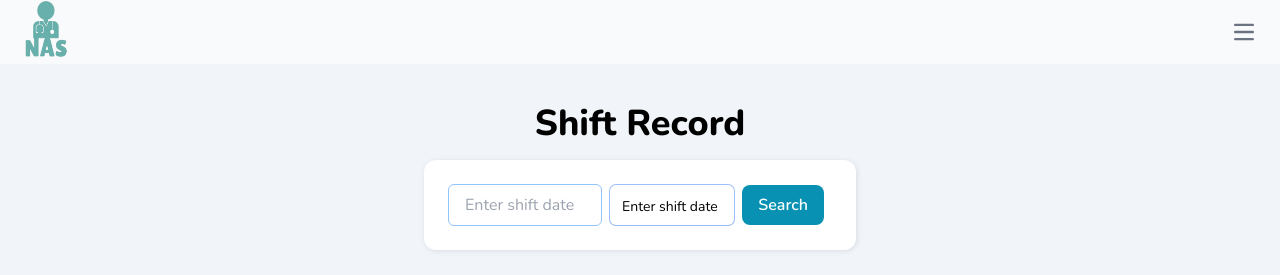
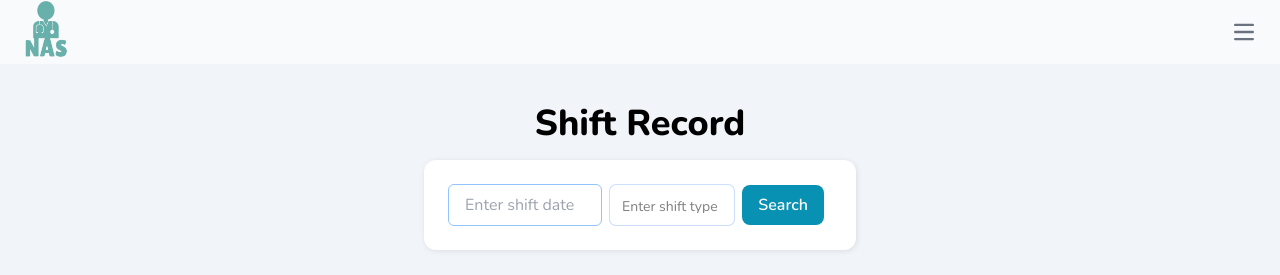
Before and after one commit to Hiba-Mohamed/Reactjs-Nurses-Assignment-Sheet, a React (Vite) app: page /shiftHistory in a window 1280 px wide. Shown: the top 275 px of the page. Built offline with nearby package versions, Linux system fonts and the light colour scheme.

Commit message:
font grey for placeholder, error bug fixed

```diff
--- a/src/pages/manageStaff.tsx
+++ b/src/pages/manageStaff.tsx
@@ -155,6 +155,7 @@ const validatePatientName = (patientName: string, ShiftId: string) => {
   return true;
 };
 
+console.log(errors);
 
 
   if (ShiftId) {
@@ -213,7 +214,7 @@ const validatePatientName = (patientName: string, ShiftId: string) => {
                       </p>
                     )}
                     {errors.nurseName &&
-                      errors.nurseName.type === "isNotDuplicate" && (
+                      errors.nurseName.type === "validate" && (
                         <p className="text-peach">{errors.nurseName.message}</p>
                       )}
                   </div>
@@ -315,7 +316,11 @@ const validatePatientName = (patientName: string, ShiftId: string) => {
                             name={`assignedPatient.${index}.patientRoom`}
                             control={control}
                             defaultValue=""
-                            rules={{ required: true, maxLength: 20 }}
+                            rules={{
+                              required: true,
+                              maxLength: 20,
+
+                            }}
                             render={({ field: { onChange, value } }) => (
                               <input
                                 className="w-24 appearance-none focus:outline-none w-full"
@@ -326,6 +331,7 @@ const validatePatientName = (patientName: string, ShiftId: string) => {
                               />
                             )}
                           />
+
                           <Controller
                             name={`assignedPatient.${index}.patientName`}
                             control={control}
@@ -346,8 +352,14 @@ const validatePatientName = (patientName: string, ShiftId: string) => {
                               />
                             )}
                           />
+                          {/* {errors.patientName &&
+                            errors.patientName.type === "isNotDuplicate" && (
+                              <p className="text-peach">
+                                {errors.patientName.message}
+                              </p>
+                            )} */}
                           {errors?.assignedPatient?.[index]?.patientName
-                            ?.type === "isNotDuplicate" && (
+                            ?.type === "validate" && (
                             <p className="text-peach">
                               {
                                 errors?.assignedPatient?.[index]?.patientName
--- a/src/pages/shiftHistory.tsx
+++ b/src/pages/shiftHistory.tsx
@@ -1,6 +1,7 @@
 import DatePicker from "react-datepicker";
 import "react-datepicker/dist/react-datepicker.css";
-import { Controller, useForm, SubmitHandler } from "react-hook-form";
+import { Controller, useForm, SubmitHandler, useWatch } from "react-hook-form";
+
 
 interface IShiftSearch {
   shiftDate: Date;
@@ -10,6 +11,7 @@ interface IShiftSearch {
 export function ShiftHistory() {
   const {
     register,
+    watch,
     formState: { errors },
     handleSubmit,
     control,
@@ -19,6 +21,8 @@ export function ShiftHistory() {
     event?.preventDefault();
     console.log(data);
   };
+
+  console.log(watch("shiftType"));
 
   return (
     <div className="bg-slate-100 font-nunito">
@@ -50,7 +54,7 @@ export function ShiftHistory() {
                 <div className="basis-1/2 mr-2">
                   <select
                     {...register("shiftType", { required: true })}
-                    className="mx-2 appearance-none text-nunito-900 bg-white rounded-md block w-full p-3 h-10 shadow-sm sm:text-sm focus:outline-none placeholder:text-nunito-400 focus:ring-2 focus:ring-sky-500 ring-1 ring-nunito-200"
+                    className={`mx-2 appearance-none text-nunito-900 bg-white rounded-md block w-full p-3 h-10 shadow-sm sm:text-sm focus:outline-none placeholder:text-nunito-400 focus:ring-2 focus:ring-sky-500 ring-1 ring-nunito-200 ${!watch("shiftType") && "opacity-50"}`}
                   >
                     <option
                       value=""
@@ -58,7 +62,7 @@ export function ShiftHistory() {
                       selected
                       className="text-slate-400"
                     >
-                      Enter shift date
+                      Enter shift type
                     </option>
                     <option value="Day Shift">Day Shift</option>
                     <option value="Night Shift">Night Shift</option>
```
